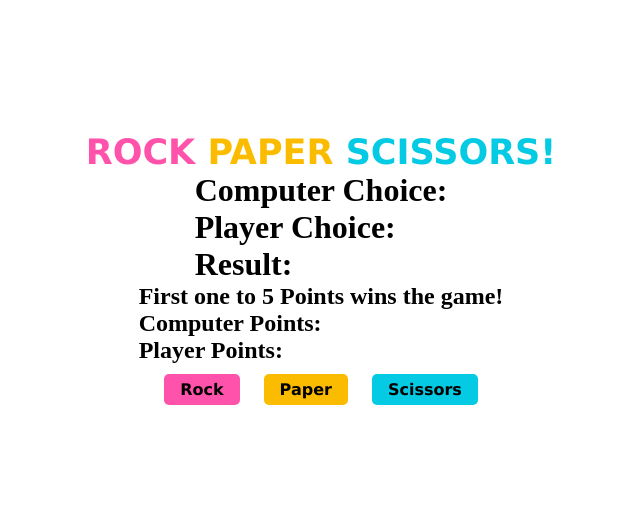
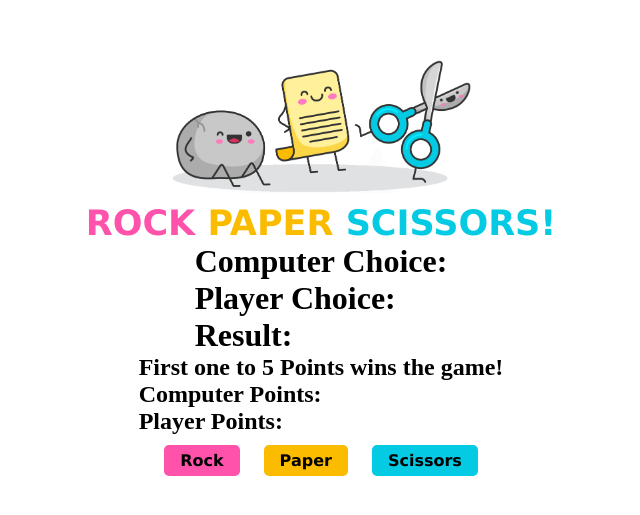
Before and after one commit to tiffany-m/rock-paper-scissors-game, a plain HTML site: page index.html in a window 1280 px wide. Shown: the part 127-642 px from the top of the page, without its empty margins (319-959 px from the left). Drawn offline with Linux system fonts and the light colour scheme.

Commit message:
Add characters image and styles

```diff
--- a/index.html
+++ b/index.html
@@ -9,6 +9,7 @@
 </head>
 <body>
     <div class="game-board screen">
+        <img src="images/characters.png" />
         <div class="title">
             <span id="rock-text">ROCK </span><span id="paper-text">PAPER </span><span id="scissors-text">SCISSORS!</span>
         </div>
--- a/styles.css
+++ b/styles.css
@@ -14,6 +14,12 @@
 }
 
 /* GAME BOARD SCREEN -------------------------------------------------------------------------------------*/
+/* Image ---------------------- */
+img {
+    height: auto;
+    width: 300px;
+    margin-bottom: 10px;
+}
 /* Title -------------------- */
 .title {
     font-size: 35px;
```
Also changed, not shown: images/characters.png (added).
